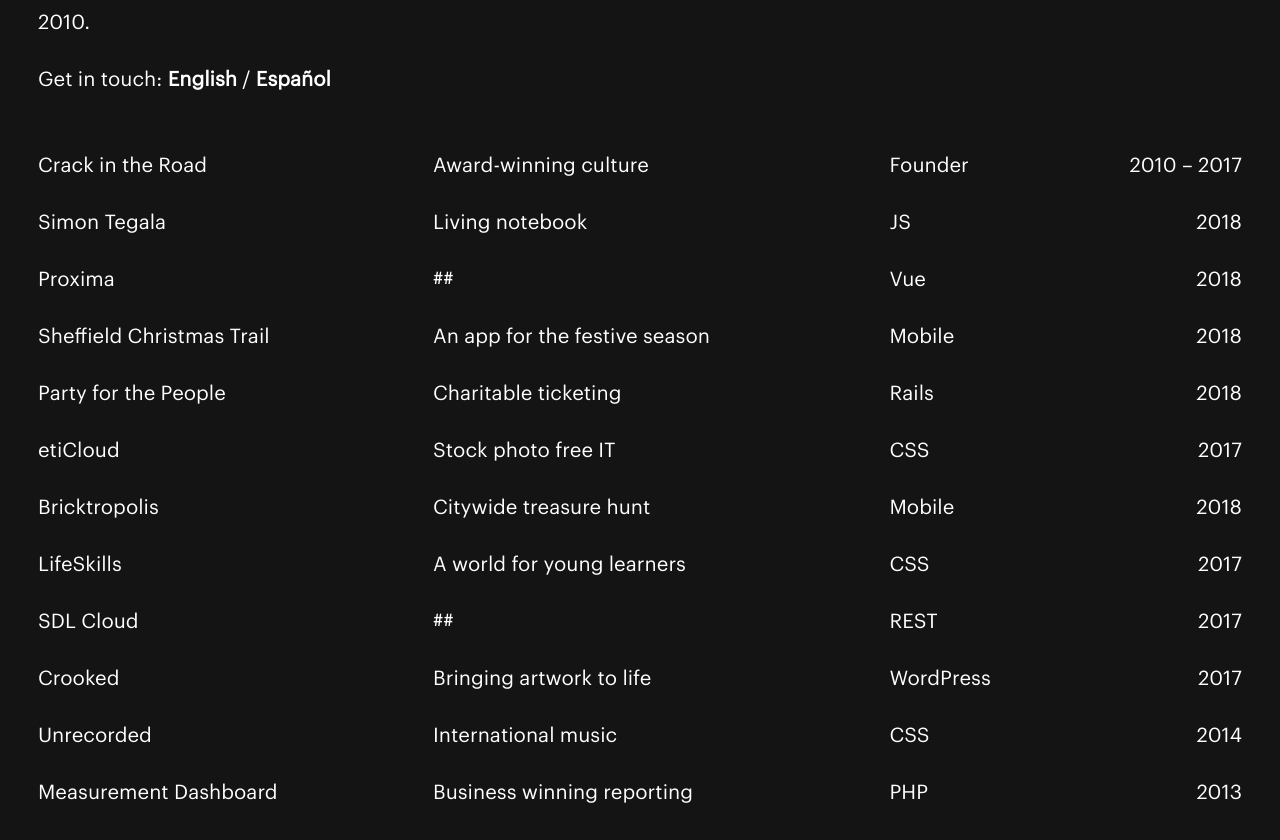
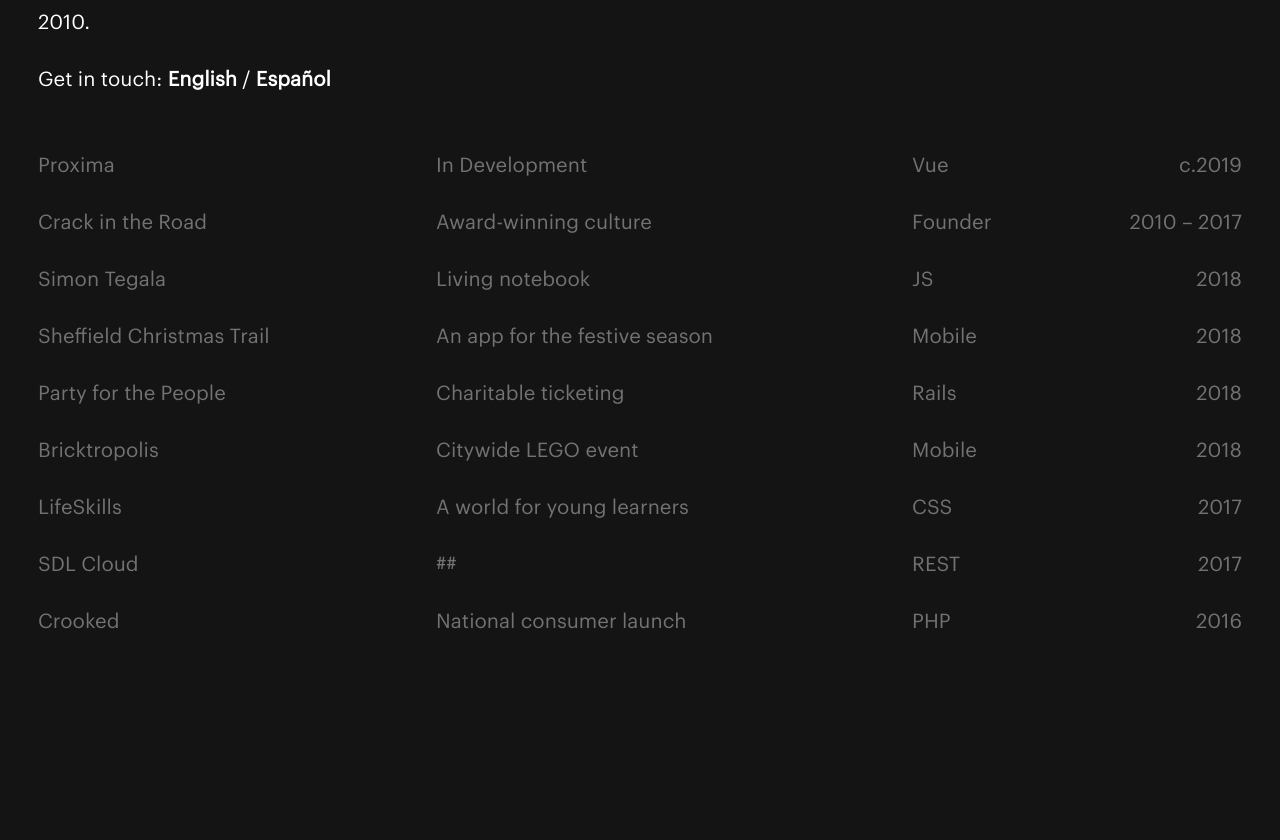
Before and after one commit to fightwithcrayon/Portfolio, a Vue app: page / in a window 1280 px wide. Shown: the part 300-1140 px from the top of the page. After the commit the page ends 969 px from the top, so only its background shows below. Built offline with nearby package versions, Linux system fonts and the light colour scheme.

Commit message:
Add further project details

```diff
--- a/src/components/Works.vue
+++ b/src/components/Works.vue
@@ -2,7 +2,7 @@
   <div class="works">
     <div
       v-for="(project, i) in projects" :key="i" :ref="i"
-      :class="`works__row ${selected === i ? 'works__row--active' : ''}`"
+      :class="`works__row ${selected === i ? 'works__row--active' : ''} ${!project.slug ? 'works__row--disabled' : ''}`"
       :style="`${selected === i ? `--offsetTop: -${pinnedAt.top}px; top: ${pinnedAt.top}px; left: ${pinnedAt.left}px;` : ''}`"
       @click="goTo(project.slug, i)">
       <h2 class="works__row-cell work__title" v-html="staggerOutput(project.title)" />
@@ -29,13 +29,12 @@
   },
   methods: {
     goTo (slug, i) {
-      console.log(window)
+      if (!slug) return false
       this.pinnedAt = {
         top: this.$refs[i][0].offsetTop - window.scrollY,
         left: this.$refs[i][0].offsetLeft
       }
       this.selected = i
-      console.log(this.pinnedAt)
       this.$nextTick(() => {
         this.$router.push({ path: `/project/${slug}` })
       })
@@ -56,13 +55,14 @@
 .works {
   display: table;
   width: 100%;
-  &:hover > .works__row:not(:hover) {
-    opacity: 0.4;
-  }
   &__row {
     display: table-row;
     height: vr(1.5);
     cursor: pointer;
+    opacity: 0.4;
+    &:hover {
+      opacity: 1;
+    }
     &-cell {
       display: table-cell;
       vertical-align: middle;
@@ -113,7 +113,7 @@
   animation-fill-mode: forwards;
   width: 100%;
   opacity: 1 !important;
-  @supports (transform: translateY(vfffar(--offsetTop))) {
+  @supports (transform: translateY(calc(var(--offsetTop) + #{vr(0.5)}))) {
     animation-name: becomeNav;
   }
   .work__title::before {
@@ -125,6 +125,10 @@
     opacity: 0;
     overflow: hidden;
   }
+}
+.works__row--disabled:hover {
+  opacity: 0.4;
+  cursor: default;
 }
 @keyframes becomeNavLegacy {
   0% {
@@ -144,7 +148,7 @@
   }
   100% {
     position: fixed;
-    transform: translateY(var(--offsetTop));
+    transform: translateY(calc(var(--offsetTop) + #{vr(0.5)}));
     line-height: vr(1);
   }
 }
--- a/src/data/projects.js
+++ b/src/data/projects.js
@@ -1,4 +1,13 @@
 export default [
+  {
+    title: 'Proxima',
+    slug: false,
+    desc: 'In Development',
+    year: 'c.2019',
+    role: 'Vue',
+    url: false,
+    type: 'embed'
+  },
   {
     title: 'Crack in the Road',
     slug: 'crack-in-the-road',
@@ -9,7 +18,15 @@
     },
     role: 'Founder',
     url: 'https://www.crackintheroad.com',
-    type: 'embed'
+    type: 'embed',
+    info: [
+      `Crack in the Road is an independent music and culture site, founded in 2010 and active until 2017.`,
+      `Winner of the ROTD music industry award for Best Website in 2012, and shortlisted for Blog of the Year by Ticketmaster in 2014.`,
+      `Everyone involved was great.`
+    ],
+    notes: [
+      ``
+    ]
   },
   {
     title: 'Simon Tegala',
@@ -27,23 +44,23 @@
     ]
   },
   {
-    title: 'Proxima',
-    slug: 'proxima',
-    desc: '##',
-    year: '2018',
-    role: 'Vue',
-    url: 'https://proxima.dev.theblackeyeproject.co.uk',
-    type: 'embed'
-  },
-  {
     title: 'Sheffield Christmas Trail',
     slug: 'sheffield-christmas-trail',
     desc: 'An app for the festive season',
     year: '2018',
     role: 'Mobile',
+    info: [
+      `Commissioned by the City of Sheffield's BID group, the Christmas Trail app brings to life a series of local characters in order to guide children on a treasure hunt across the city.`,
+      `Ran from 24th November – 24th December 2018`
+    ],
+    notes: [
+      `Animated characters were front and centre, therefore used Bodymovinto export animations from Adobe After Effects as JSON data. As well as allowing native 60FPS rendering, file sizes kept significantly smaller than video/image elements.`,
+      `Custom Lottie component built to instantly display a sub-3kb single frame SVG of character, then load animation asynchronously in the background, before swapping the two out seamlessly on load. Works around slow JSON loading and processing on some older devices that delayed page navigation.`,
+      `Microsoft Codepush support built in to core from start, in order to allow instant deployment of hot fixes to all users – designed to handle smooth, non-intrusive installation and updates for users who may be actively doing trail`
+    ],
     url: {
-      'Play Store': 'https://itunes.apple.com/gb/app/bricktropolis/id1418561757?mt=8',
-      'App Store': 'https://itunes.apple.com/gb/app/bricktropolis/id1418561757?mt=8'
+      'Play Store': 'https://play.google.com/store/apps/details?id=io.blackeye.christmastrail',
+      'App Store': 'https://itunes.apple.com/gb/app/sheffield-christmas-trail/id1436841953'
     }
   },
   {
@@ -51,26 +68,25 @@
     slug: 'party-for-the-people',
     desc: 'Charitable ticketing',
     year: '2018',
-    role: 'Rails'
-  },
-  {
-    title: 'etiCloud',
-    slug: 'eticloud',
-    desc: 'Stock photo free IT',
-    year: '2017',
-    role: 'CSS',
-    url: 'https://everythingthatis.cloud/',
-    type: 'embed'
+    role: 'Rails',
+    info: [
+      `Party for the People (and its sister site, Tickets for Good) are comprehensive event management and ticketing platforms, built and maintained in Ruby on Rails.`,
+      `Customers can purchase tickets, add on products, and donate to charity securely; promoters can create and manage event listings, manage their finances, and even use a iOS/Android app to scan users tickets on the door.`
+    ],
+    notes: [
+      ``,
+      ``
+    ]
   },
   {
     title: 'Bricktropolis',
     slug: 'bricktropolis',
-    desc: 'Citywide treasure hunt',
+    desc: 'Citywide LEGO event',
     year: '2018',
     role: 'Mobile',
     url: {
-      'Play Store': 'https://itunes.apple.com/gb/app/bricktropolis/id1418561757?mt=8',
-      'App Store': 'https://itunes.apple.com/gb/app/bricktropolis/id1418561757?mt=8'
+      'Play Store': 'https://play.google.com/store/apps/details?id=io.blackeye.bricktropolis',
+      'App Store': 'https://itunes.apple.com/gb/app/bricktropolis/id1418561757'
     }
   },
   {
@@ -80,7 +96,16 @@
     year: '2017',
     role: 'CSS',
     url: 'https://learnaliving.co.uk/',
-    type: 'embed'
+    type: 'embed',
+    info: [
+      `LifeSkills is a European Union funded charity that provides vocational opportunities and education to young people across the UK.`,
+      `Website redevelopment aimed to present a more modern and engaging experience to better connect young talent with vacancies, and businesses with the information they need to setup apprenticeships.`
+    ],
+    notes: [
+      `LifeSkills works with those from poor and disadvantaged backgrounds, therefore emphasis on [progressive enhancement] to keep site usable on older and lower spec devices.`,
+      `Providing such a visually rich homepage within a 2.5s [page load budget] on a 3G connection required all graphics to be vectors, with line complexity reduced via SVGO to reduce file size.`,
+      `Ongoing maintenance handled by non-technical inhouse team, therefore every page element built around custom meta fields and post type relationships in order to exposed them to the WordPress CMS.`
+    ]
   },
   {
     title: 'SDL Cloud',
@@ -92,22 +117,12 @@
   {
     title: 'Crooked',
     slug: 'crooked-beverage-co',
-    desc: 'Bringing artwork to life',
-    year: '2017',
-    role: 'WordPress'
-  },
-  {
-    title: 'Unrecorded',
-    slug: 'unrecorded',
-    desc: 'International music',
-    role: 'CSS',
-    year: '2014'
-  },
-  {
-    title: 'Measurement Dashboard',
-    slug: 'pr-measurement-dashboard',
-    desc: 'Business winning reporting',
+    desc: 'National consumer launch',
+    year: '2016',
     role: 'PHP',
-    year: '2013'
+    info: [
+      `Brand website to accompany high-profile national launch of a new alcoholic drink.`,
+      `Each product had an accompanying world created by illustrator Lisa O'Hara, which the website focused on and brought to life.`
+    ]
   }
 ]
--- a/src/views/Project.vue
+++ b/src/views/Project.vue
@@ -2,13 +2,9 @@
   <transition name="fade" mode="out-in">
     <div class="project">
       <Nav class="project__nav" :child="project.title" />
-      <div class="project__info">
-        <p>{{project.info}}</p>
-      </div>
+      <div class="project__info" v-html="info"></div>
       <div class="project__notes" v-html="notes" />
-      <div class="project__visual">
-        <iframe :src="project.url" v-if="project.type === 'embed'" class="project__visual-embed" />
-      </div>
+      <div class="project__visual"></div>
     </div>
   </transition>
 </template>
@@ -26,11 +22,21 @@
     project () {
       return projects.filter(p => (p.slug === this.$route.params.slug))[0]
     },
+    info () {
+      if (!this.project.info) return
+      if (typeof this.project.info === 'string') return `<p>${this.project.info}</p>`
+      return this.project.info.map(n => `<p>${n}</p>`).join('')
+    },
     notes () {
+      if (!this.project.notes) return
       let info = `<h2>Development notes</h2>`
       let notes = this.project.notes.map(n => `<li>${n}</li>`).join('')
       info += `<ul>${notes}</ul>`
-      if (this.project.url) info += `<a href="${this.project.url}">Visit live site</a>`
+      if (this.project.url) {
+        info += typeof this.project.url === 'string'
+          ? `<a href="${this.project.url}" target="_blank">Visit live site</a>`
+          : Object.keys(this.project.url).map(k => `<a href="${this.project.url[k]}" target="_blank">${k}</a>`).join(' / ')
+      }
       return info
     }
   }
```
